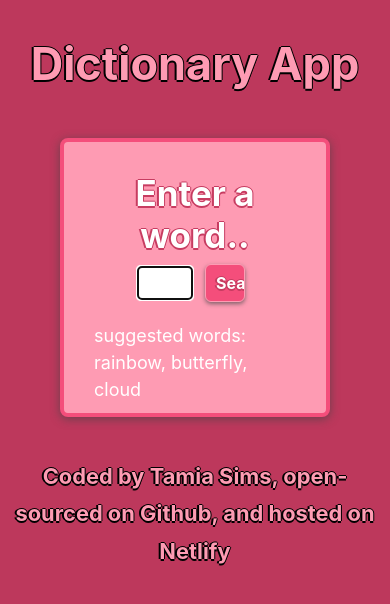
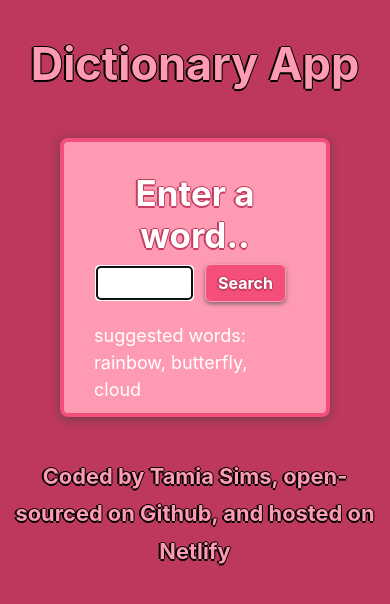
Before and after one commit to mia24sims/dictionary-app, a React (Create React App) app: page / in a window 390 px wide. Shown: the top 604 px of the page. Built offline with nearby package versions, Linux system fonts and the light colour scheme; no server answers.

Commit message:
added @media to make app responsive

```diff
--- a/src/Dictionary.css
+++ b/src/Dictionary.css
@@ -1,51 +1,59 @@
-.Dictionary h1{
+.Dictionary h1 {
   font-size: 35px;
   font-weight: bold;
   text-align: center;
-     text-shadow: -2px 0 #c73c61, 0 2px #c73c61, 1px 0 #c73c61, 0 -1px #c73c61;
+  text-shadow: -2px 0 #c73c61, 0 2px #c73c61, 1px 0 #c73c61, 0 -1px #c73c61;
 }
 
-
-.Dictionary form{
+.Dictionary form {
   text-align: center;
   margin-bottom: 20px;
 }
 
-
-.Dictionary .form-background{
+.Dictionary .form-background {
   background-color: #fe9bb3;
   color: white;
   padding: 30px;
-  border: 4px solid #F44E7B ;
+  border: 4px solid #f44e7b;
   border-radius: 8px;
   margin: 40px 60px;
-  box-shadow:  0 2px 10px #3f4444a5;
+  box-shadow: 0 2px 10px #3f4444a5;
 }
 
-
-
-.Dictionary input{
-  width: 30%;
+.Dictionary input {
+  width: 40%;
   border-radius: 6px;
   padding: 6px 10px;
   border: 1px solid #fe9bb3;
 }
 
-.Dictionary .button{
+.Dictionary .button {
   width: 20%;
   border-radius: 6px;
   padding: 6px 10px;
   margin: 0 10px;
-  background-color: #F44E7B;
+  background-color: #f44e7b;
   border: 1px solid #fe9bb3;
   color: white;
   text-shadow: -2px 0 #c73c61, 0 2px #c73c61, 1px 0 #c73c61, 0 -1px #c73c61;
-  box-shadow:  0 2px 4px #3f4444a5;
+  box-shadow: 0 2px 4px #3f4444a5;
   font-weight: bold;
 }
 
-.Dictionary .hint{
+.Dictionary .hint {
   margin-top: 5px;
   margin-bottom: -20px;
   font-size: 18px;
 }
+
+@media screen and (max-width: 450px) {
+
+
+  .Dictionary input {
+  width: 50%;
+  }
+
+  .Dictionary .button {
+  width: 40%;
+  }
+}
```
